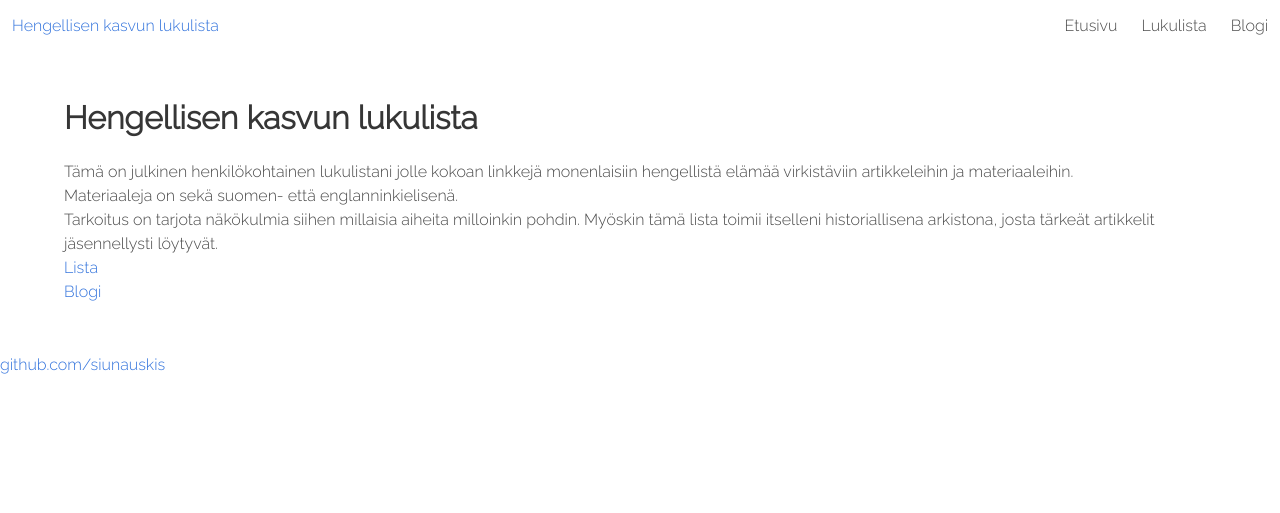
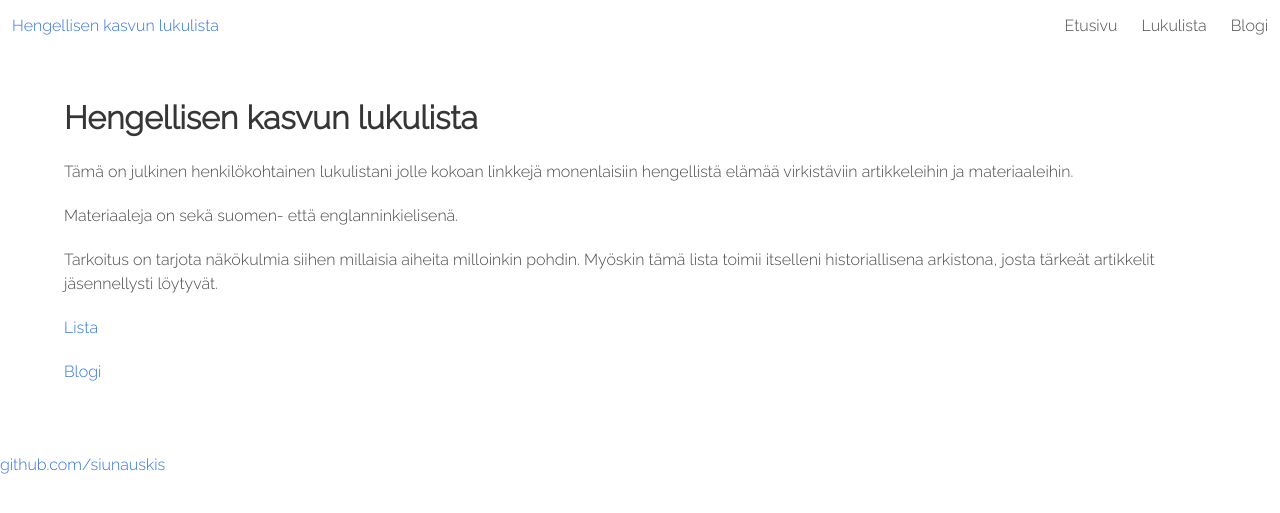
Before and after one commit to siunauskis/siunauskis.github.io, a Jekyll site: the page built from index.md, in a window 1280 px wide. Shown: the top 513 px of the page. Built offline with Jekyll 4.4.1, drawn with Linux system fonts in a browser that asks for light colours; nearby versions of some CDN libraries.

Commit message:
Update default.html

```diff
--- a/_layouts/default.html
+++ b/_layouts/default.html
@@ -55,6 +55,7 @@
 
       a, h1, p { font-family: 'Raleway', 'Helvetica Neue', sans-serif; }
 
+      p { margin-bottom: 20px; }
 
     </style>
 
```
